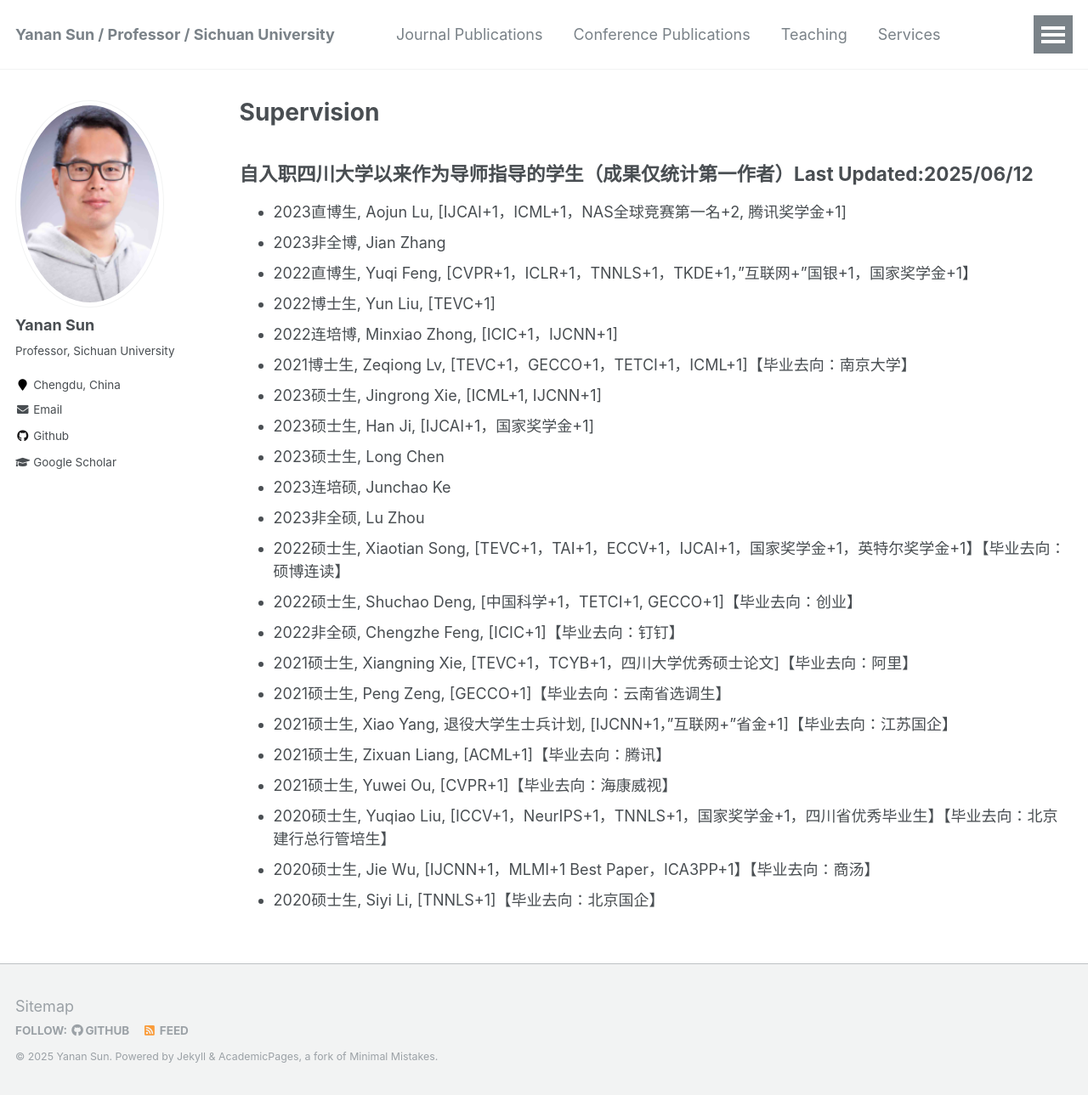
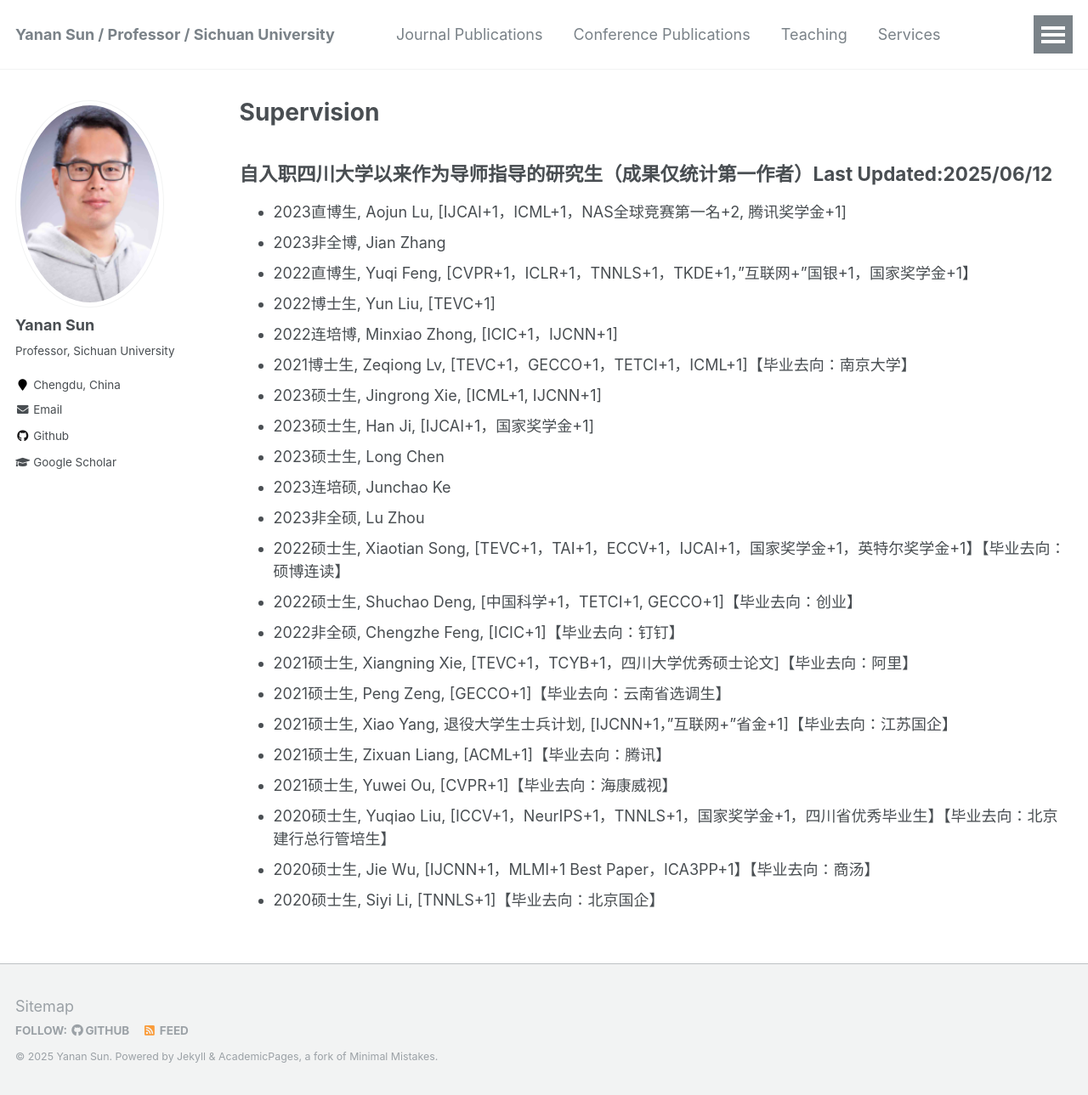
Before and after one commit to yn-sun/yn-sun.github.io, a Jekyll site: the page built from _pages/supervision.md, in a window 1280 px wide and 1289 px high. Shown: the whole window at 85% size. Built offline with Jekyll 4.4.1, drawn with Linux system fonts in a browser that asks for light colours; comment, search, counter and statistics services are not loaded.

Commit message:
Update supervision.md

```diff
--- a/_pages/supervision.md
+++ b/_pages/supervision.md
@@ -6,7 +6,7 @@ author_profile: true
 ---
 
 
-## 自入职四川大学以来作为导师指导的学生（成果仅统计第一作者）Last Updated:2025/06/12
+## 自入职四川大学以来作为导师指导的研究生（成果仅统计第一作者）Last Updated:2025/06/12
 * 2023直博生, Aojun Lu, [IJCAI+1，ICML+1，NAS全球竞赛第一名+2, 腾讯奖学金+1]
 * 2023非全博, Jian Zhang
 * 2022直博生, Yuqi Feng, [CVPR+1，ICLR+1，TNNLS+1，TKDE+1，"互联网+"国银+1，国家奖学金+1】
```
